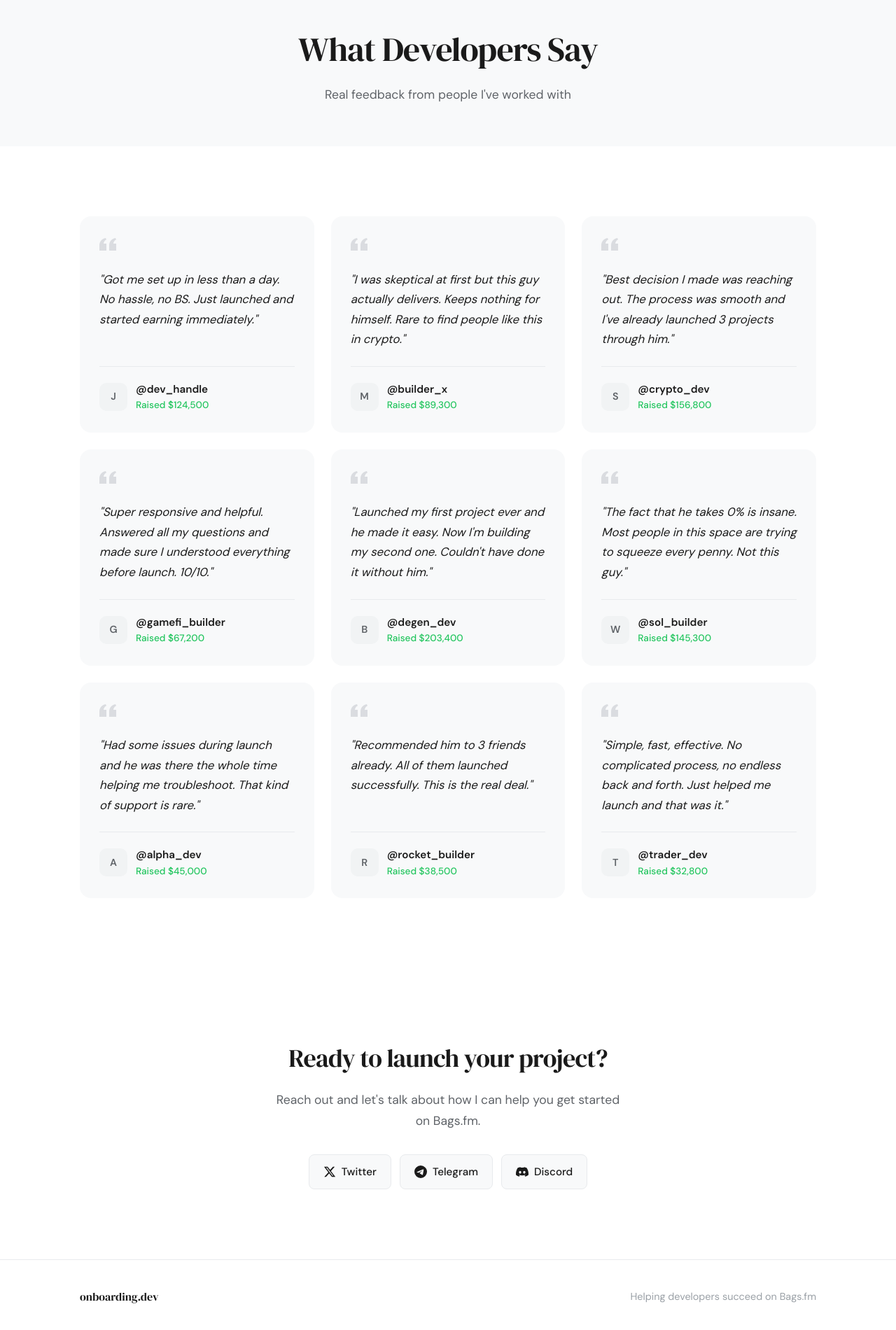
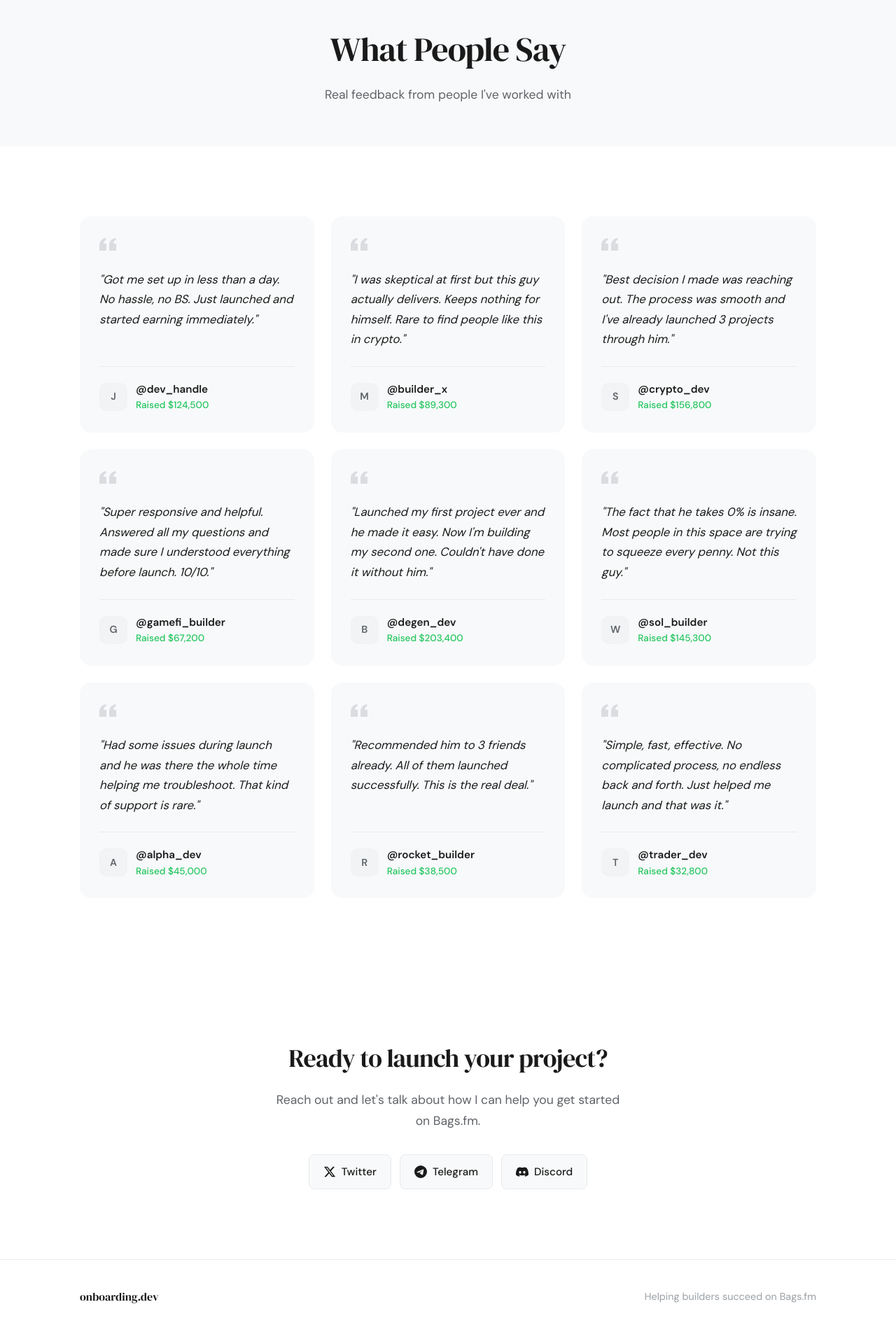
Before and after one commit to ctrlshift-hash/Onboarding, a plain HTML site: page testimonials.html in a window 1280 px wide. Shown: the part 108-2008 px from the top of the page at 70% size. Drawn offline with Linux system fonts and the light colour scheme.

Commit message:
Change testimonials header to 'What People Say' and update footer text

```diff
--- a/testimonials.html
+++ b/testimonials.html
@@ -4,7 +4,7 @@
     <meta charset="UTF-8">
     <meta name="viewport" content="width=device-width, initial-scale=1.0">
     <title>Testimonials | onboarding.dev</title>
-    <meta name="description" content="What developers say about working with me to launch on Bags.fm.">
+    <meta name="description" content="What people say about working with me to launch on Bags.fm.">
     <link rel="preconnect" href="https://fonts.googleapis.com">
     <link rel="preconnect" href="https://fonts.gstatic.com" crossorigin>
     <link href="https://fonts.googleapis.com/css2?family=DM+Sans:wght@400;500;600;700&family=DM+Serif+Display&display=swap" rel="stylesheet">
@@ -28,7 +28,7 @@
     <!-- Page Header -->
     <header class="page-header">
         <div class="container">
-            <h1 class="page-title">What Developers Say</h1>
+            <h1 class="page-title">What People Say</h1>
             <p class="page-subtitle">Real feedback from people I've worked with</p>
         </div>
     </header>
@@ -222,7 +222,7 @@
         <div class="container">
             <div class="footer-content">
                 <span class="footer-logo">onboarding.dev</span>
-                <span class="footer-text">Helping developers succeed on Bags.fm</span>
+                <span class="footer-text">Helping builders succeed on Bags.fm</span>
             </div>
         </div>
     </footer>
```
Also changed, not shown: about.html (+1 -1 lines), index.html (+1 -1 lines), people.html (+1 -1 lines).
